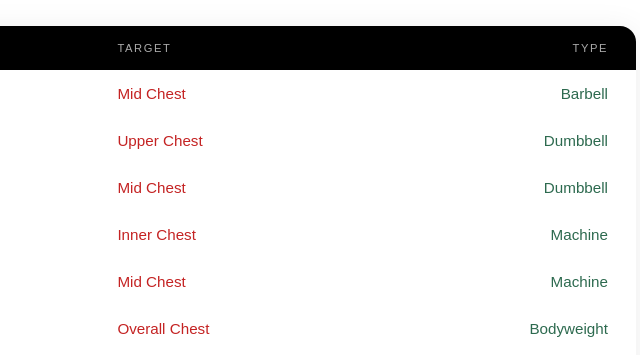
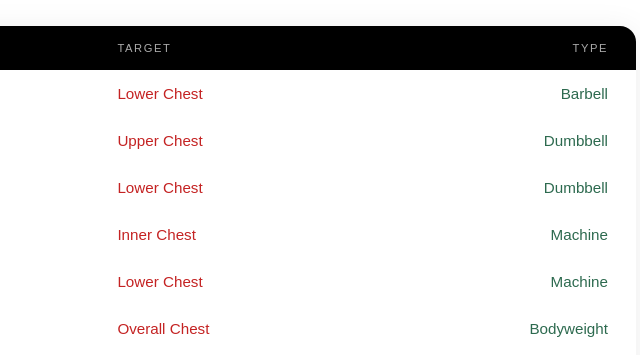
Before and after one commit to ajel28/Pal-E, a plain HTML site: page exercises.html in a window 1280 px wide. Shown: the part 351-706 px from the top of the page, 516-1156 px from the left. Drawn offline with Linux system fonts and the light colour scheme; a web font is replaced by a local one.

Commit message:
change mid chest to upper/lower

```diff
--- a/exercises.html
+++ b/exercises.html
@@ -51,7 +51,7 @@
                 <tbody>
                     <tr>
                         <td>Barbell Bench Press</td>
-                        <td>Mid Chest</td>
+                        <td>Lower Chest</td>
                         <td>Barbell</td>
                     </tr>
                     <tr>
@@ -61,7 +61,7 @@
                     </tr>
                     <tr>
                         <td>Flat Dumbbell Fly</td>
-                        <td>Mid Chest</td>
+                        <td>Lower Chest</td>
                         <td>Dumbbell</td>
                     </tr>
                     <tr>
@@ -71,7 +71,7 @@
                     </tr>
                     <tr>
                         <td>Smith Machine Bench Press</td>
-                        <td>Mid Chest</td>
+                        <td>Lower Chest</td>
                         <td>Machine</td>
                     </tr>
                     <tr>
```
